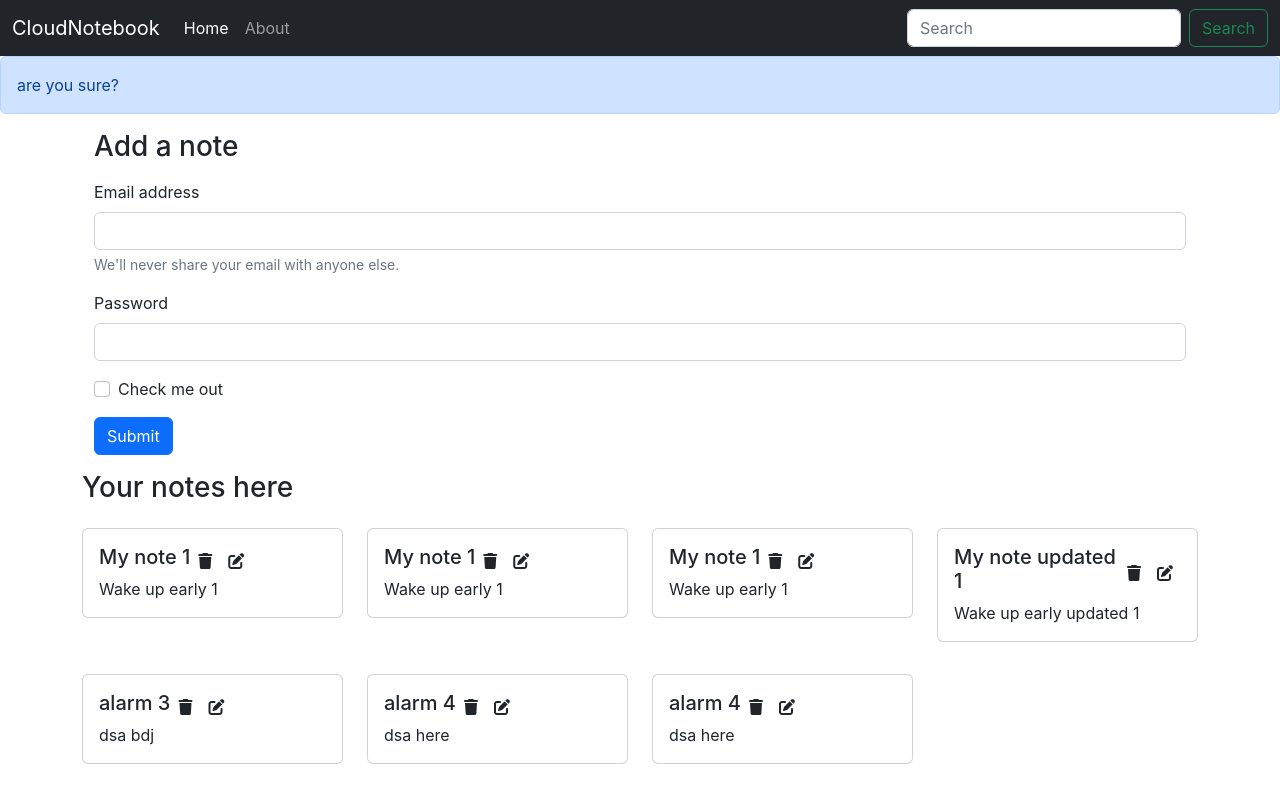
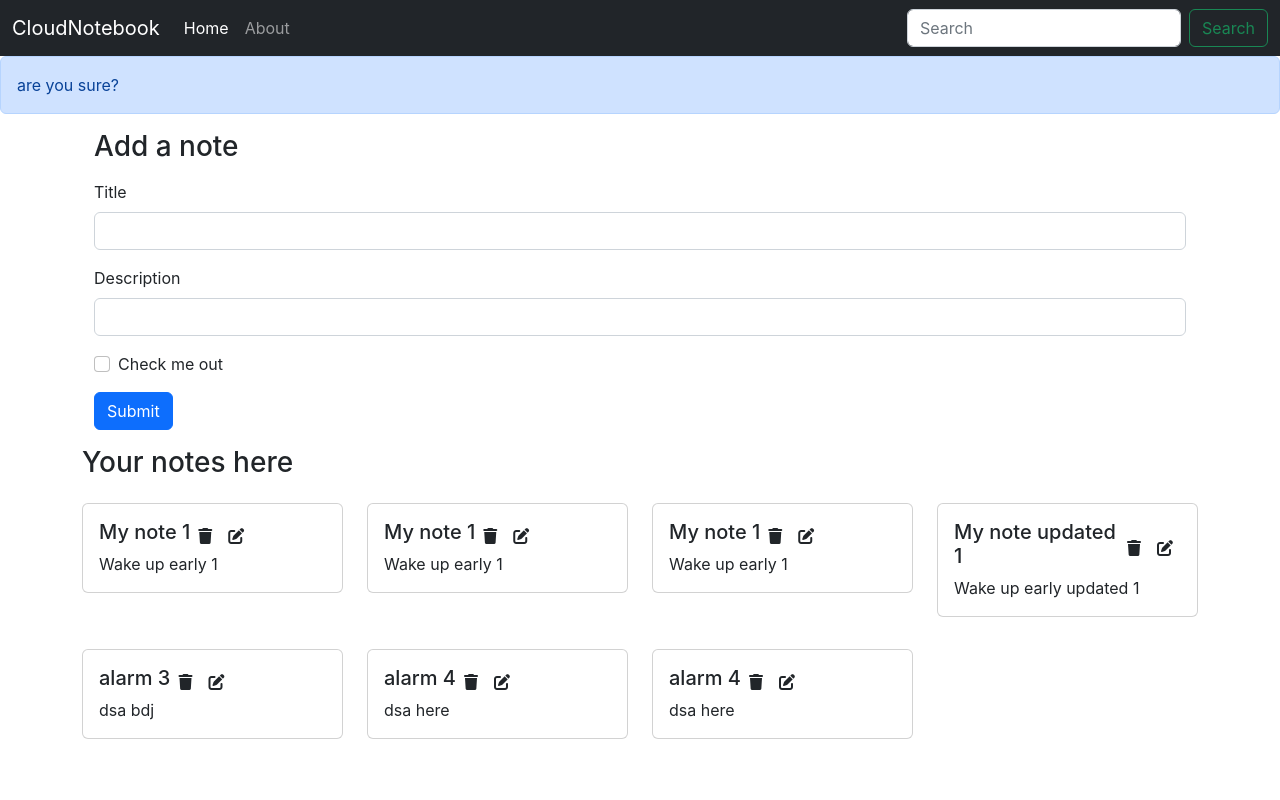
Before and after one commit to Aditya-Shitale/CloudNotebook, a React (Create React App) app: page / in a window 1280 px wide. Built offline with nearby package versions, Linux system fonts and the light colour scheme.

Commit message:
day 6 Add component added from client side "no api call of backend"

```diff
--- /dev/null
+++ b/src/components/AddNote.js
@@ -0,0 +1,40 @@
+import React, { useContext, useState } from "react";
+import noteContext from "../context/notes/noteContext";
+
+
+const AddNote = () => {
+    const context = useContext(noteContext);
+  const { addNote } = context;
+  const [note,setNote]= useState({title:"",description:"",tag:"default"})
+  const handleClick=(e)=>{
+    e.preventDefault();
+    addNote(note.title,note.description,note.tag);
+  }
+  const onChange=(e)=>{
+        setNote({...note,[e.target.name]: e.target.value})
+  }
+  return (
+    <div>
+      <div className='container my-3'>
+    <h3>Add a note</h3>
+    <form className='my-3'>
+  <div className="mb-3">
+    <label htmlFor="title" className="form-label">Title</label>
+    <input type="email" className="form-control" id="title" name="title" aria-describedby="emailHelp" onChange={onChange}/>
+  </div>
+  <div className="mb-3">
+    <label htmlFor="description" className="form-label">Description</label>
+    <input type="text" className="form-control" id="description" name="description" onChange={onChange}/>
+  </div>
+  <div className="mb-3 form-check">
+    <input type="checkbox" className="form-check-input" id="exampleCheck1"/>
+    <label className="form-check-label" htmlFor="exampleCheck1">Check me out</label>
+  </div>
+  <button type="submit" className="btn btn-primary" onClick={handleClick}>Submit</button>
+</form>
+</div>
+    </div>
+  )
+}
+
+export default AddNote
--- a/src/components/Home.js
+++ b/src/components/Home.js
@@ -1,28 +1,11 @@
+
 import Notes from './Notes';
 
 export const Home = () => {
 
   return (
     <div>
-      <div className='container my-3'>
-    <h3>Add a note</h3>
-    <form className='my-3'>
-  <div className="mb-3">
-    <label htmlFor="exampleInputEmail1" className="form-label">Email address</label>
-    <input type="email" className="form-control" id="exampleInputEmail1" aria-describedby="emailHelp"/>
-    <div id="emailHelp" className="form-text">We'll never share your email with anyone else.</div>
-  </div>
-  <div className="mb-3">
-    <label htmlFor="exampleInputPassword1" className="form-label">Password</label>
-    <input type="password" className="form-control" id="exampleInputPassword1"/>
-  </div>
-  <div className="mb-3 form-check">
-    <input type="checkbox" className="form-check-input" id="exampleCheck1"/>
-    <label className="form-check-label" htmlFor="exampleCheck1">Check me out</label>
-  </div>
-  <button type="submit" className="btn btn-primary">Submit</button>
-</form>
-</div>
+
 
 <Notes/>
      </div>
--- a/src/components/Notes.js
+++ b/src/components/Notes.js
@@ -1,17 +1,21 @@
 import React, { useContext } from "react";
 import noteContext from "../context/notes/noteContext";
 import Noteitem from "./Noteitem";
+import AddNote from './AddNote';
 
 const Notes = () => {
   const context = useContext(noteContext);
-  const { notes, setNotes } = context;
+  const { notes, addNote } = context;
   return (
+    <>
+    <AddNote/>
     <div className="row my-3">
       <h3>Your notes here</h3>
       {notes.map((note) => {
         return <Noteitem key={note._id} note={note} />;
       })}
     </div>
+      </>
   );
 };
 
--- a/src/context/notes/NoteState.js
+++ b/src/context/notes/NoteState.js
@@ -73,8 +73,32 @@
     ]
     const [notes,setNotes]=useState(notesInitial)
 
+    //Add a note
+  const addNote=(title, description, tag)=>{
+    console.log("add a note");
+      //Api calls to be cont
+    const note ={
+      "_id": "63289e7f126bhc7gb3f4c52897",
+      "user": "6324c1cf44781da8e9ea0c9f",
+      "title": title,
+      "description": description,
+      "tag": tag,
+      "date": "2022-09-19T16:53:19.427Z",
+      "__v": 0
+    };
+      setNotes(notes.concat(note));  //we wrote notes.push() first but we cant use it because concar returns an array whereas push updates an array
+  }
+    //Delete a note
+ const deleteNote=()=>{
+
+  }
+    //update a note
+    const editNote=()=>{
+
+    }
+
         return(
-            <NoteContext.Provider value={{notes,setNotes}}>
+            <NoteContext.Provider value={{notes,addNote, deleteNote, editNote}}>
                 {props.children}
             </NoteContext.Provider>
         )
```
